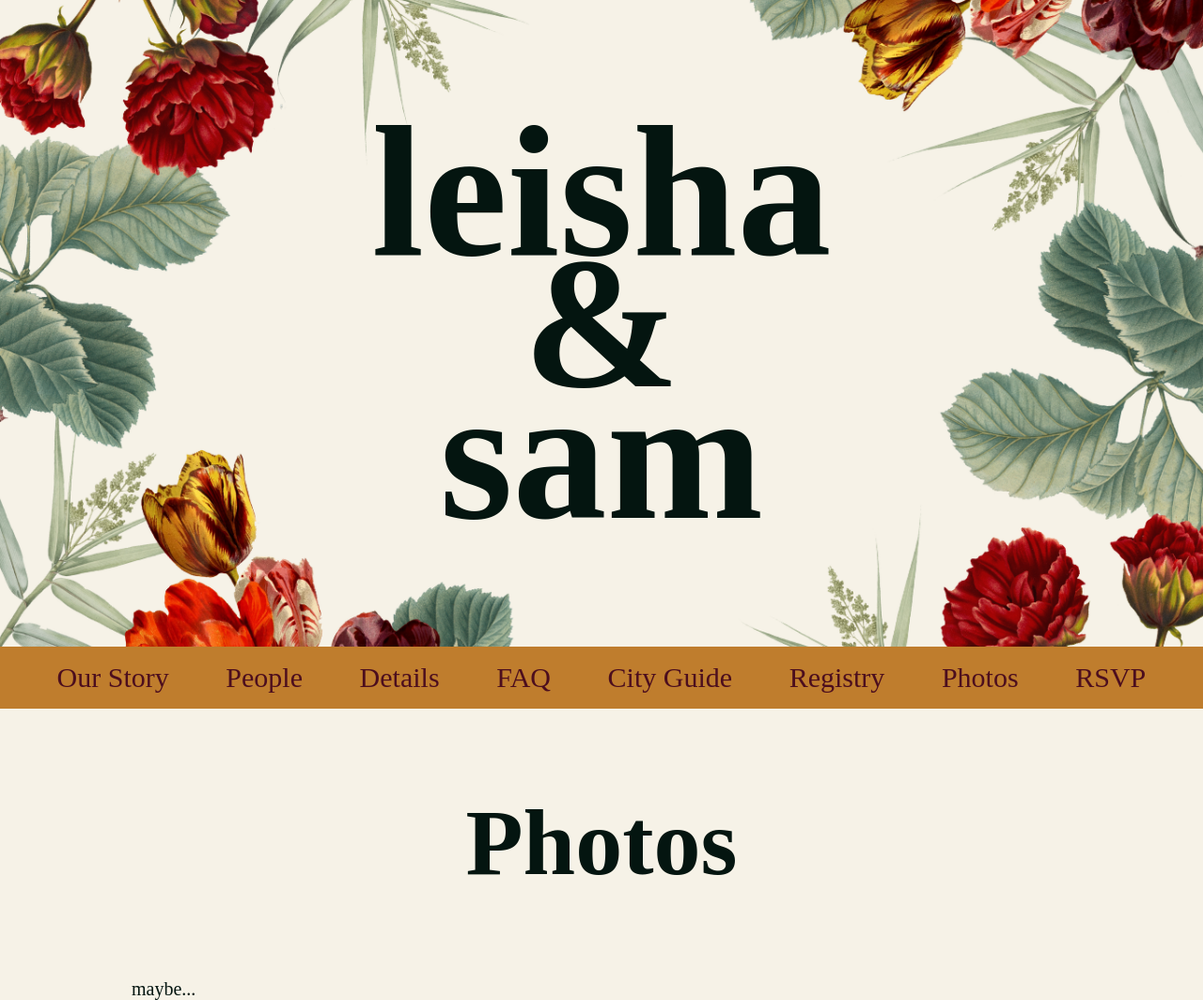
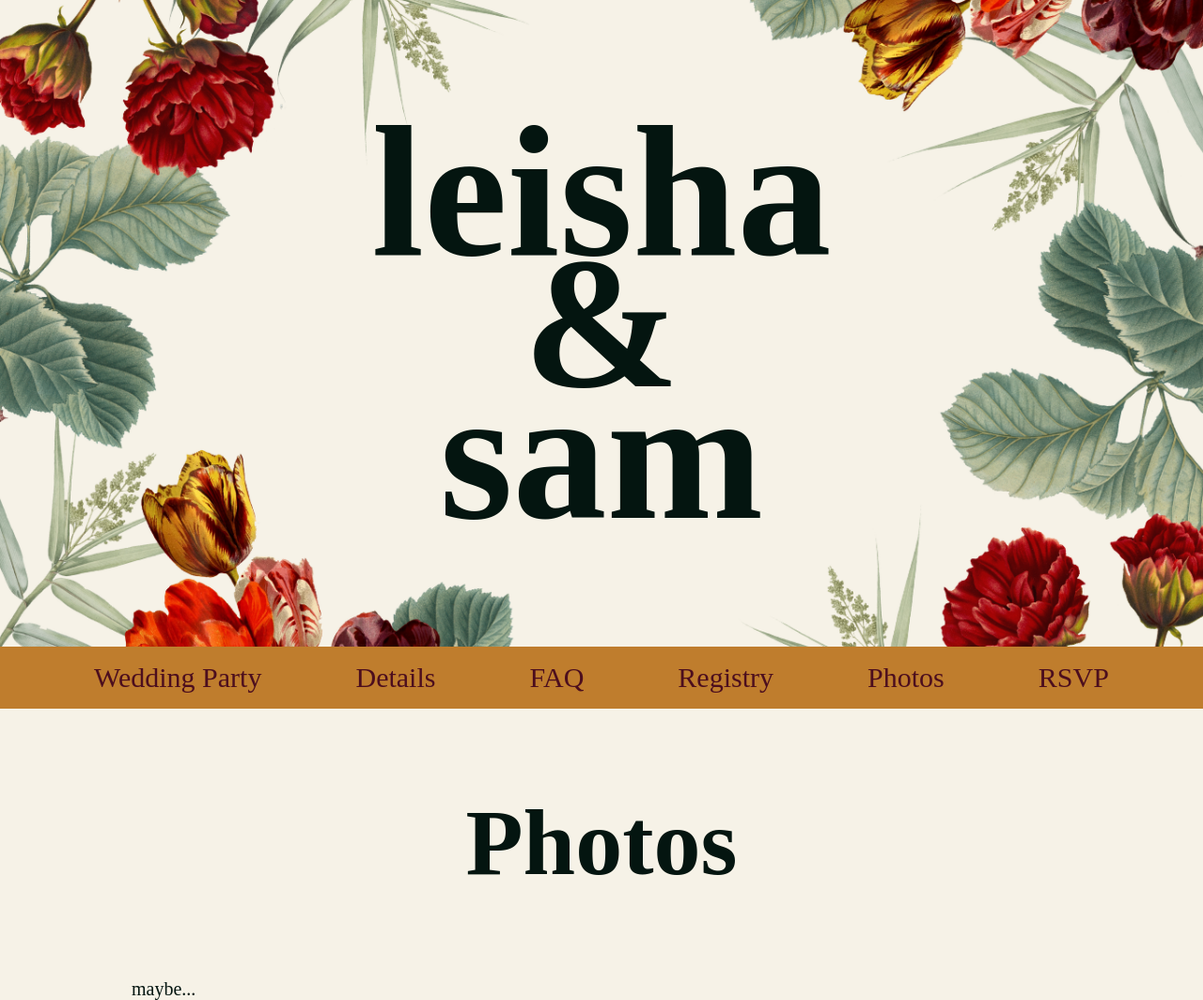
Before and after one commit to samandleisha/samandleisha.github.io, a Jekyll site: the page built from photos.html, in a window 1280 px wide. Shown: the whole page at 94% size. Built offline with Jekyll 4.4.1, drawn with Linux system fonts in a browser that asks for light colours; some web fonts are replaced.

Commit message:
Update nav

```diff
--- a/_data/navigation.yml
+++ b/_data/navigation.yml
@@ -1,16 +1,12 @@
-- name: Our Story
-  link: /index.html/#ourstory
-- name: People
-  link: /index.html/#people
+- name: Wedding Party
+  link: /#people
 - name: Details
-  link: /index.html/#details
+  link: /#details
 - name: FAQ
-  link: /index.html/#faq
-- name: City Guide
-  link: /index.html/#guide
+  link: /#faq
 - name: Registry
-  link: /index.html/#registry
+  link: /#registry
 - name: Photos
   link: /photos
 - name: RSVP
-  link: /index.html/#rsvp
+  link: /#rsvp
```
Also changed, not shown: index.html (+0 -7 lines).
